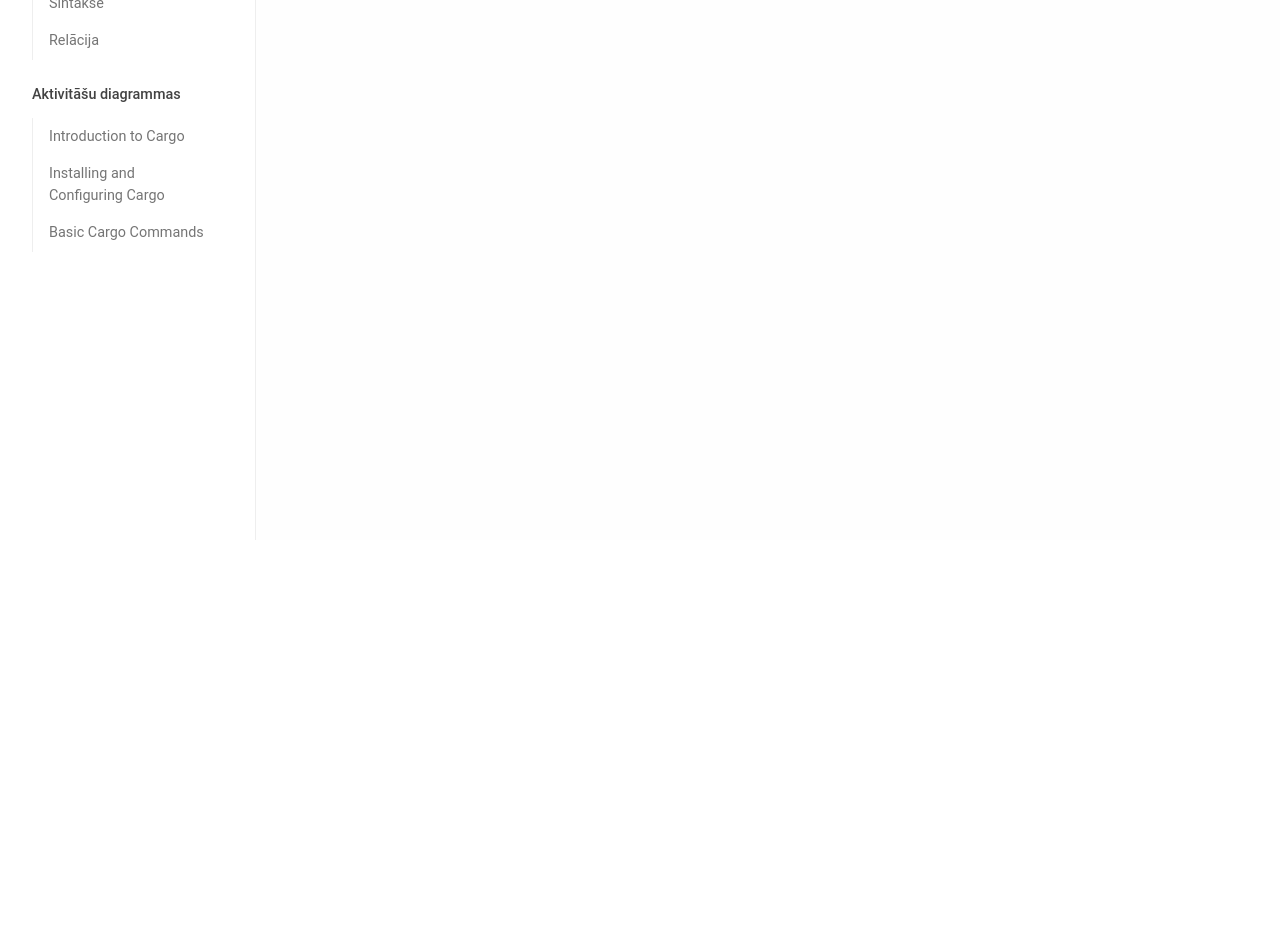
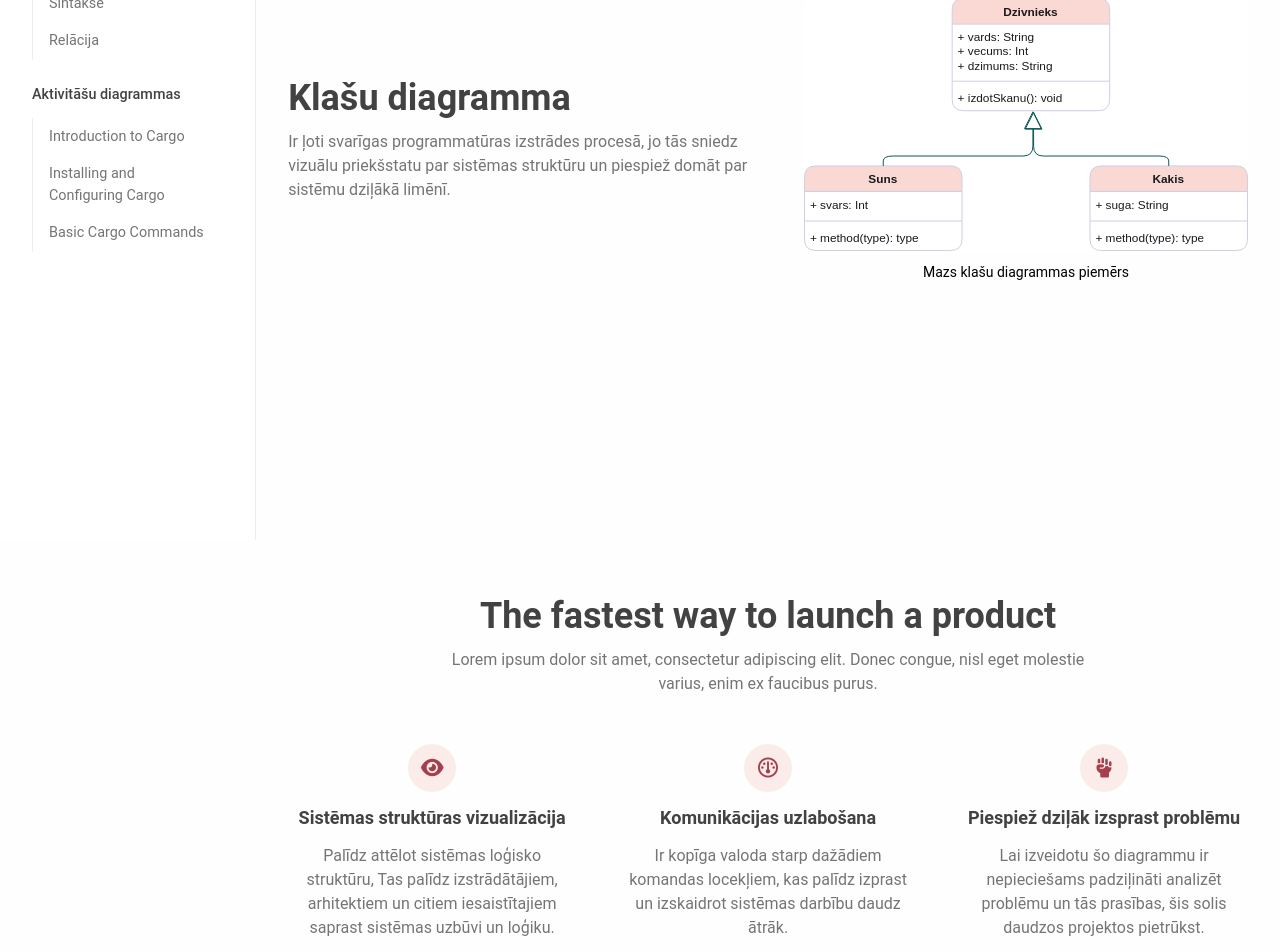
Before and after one commit to WuzzyLV/UML-Info-Page, a React (Vite) app: page /class-diagram in a window 1280 px wide. Shown: the part 260-1212 px from the top of the page. Before the commit the page ends 800 px from the top, so only its background shows below. Built offline with nearby package versions, Linux system fonts and the light colour scheme.

Commit message:
start class homepage

```diff
--- a/src/App.jsx
+++ b/src/App.jsx
@@ -2,7 +2,7 @@ import { Route, BrowserRouter as Router, Routes } from "react-router-dom";
 import { Home } from "./pages/Home";
 import Sidebar from "./components/SideBar";
 import { Footer } from "./components/Footer";
-
+import { ClassHome } from "./pages/ClassHome";
 // pages.js
 export const pages = [
   { id: 1, title: "Start", path: "/", content: <Home /> },
@@ -10,7 +10,7 @@ export const pages = [
     id: 2,
     title: "Kapēc un kā",
     path: "/class-diagram",
-    content: <div>Class</div>,
+    content: <ClassHome />,
   },
   {
     id: 3,
--- /dev/null
+++ b/src/pages/ClassHome.jsx
@@ -0,0 +1,96 @@
+import { Typography } from "@material-tailwind/react";
+
+export const ClassHome = () => {
+  return (
+    <>
+      <HeroSection />
+      <BenefitsSection />
+    </>
+  );
+};
+
+const HeroSection = () => {
+  return (
+    <section className="h-screen flex items-center">
+      <div className="max-w-screen-xl mx-auto px-4  gap-x-12 justify-between md:flex md:px-8">
+        <div className="max-w-xl flex flex-col justify-center">
+          <h3 className="text-gray-800 text-3xl font-semibold sm:text-4xl">
+            Klašu diagramma
+          </h3>
+          <p className="mt-3 text-gray-600">
+            Ir ļoti svarīgas programmatūras izstrādes procesā, jo tās sniedz
+            vizuālu priekšstatu par sistēmas struktūru un piespiež domāt par
+            sistēmu dziļākā limēnī.
+          </p>
+        </div>
+        <div className="flex-none mt-4 md:mt-0">
+          <figure>
+            <img
+              className="h-64 w-full rounded-lg object-cover object-center"
+              src="/classEx.svg"
+              alt="Uml example"
+            />
+            <Typography
+              as="caption"
+              variant="small"
+              className="mt-2 text-center font-normal"
+            >
+              Mazs klašu diagrammas piemērs
+            </Typography>
+          </figure>
+        </div>
+      </div>
+    </section>
+  );
+};
+
+const BenefitsSection = () => {
+  const features = [
+    {
+      icon: <i class="fa-solid fa-eye"></i>,
+      title: "Sistēmas struktūras vizualizācija",
+      desc: "Palīdz attēlot sistēmas loģisko struktūru, Tas palīdz izstrādātājiem, arhitektiem un citiem iesaistītajiem saprast sistēmas uzbūvi un loģiku.",
+    },
+    {
+      icon: <i class="fa-regular fa-gauge"></i>,
+      title: "Komunikācijas uzlabošana",
+      desc: "Ir kopīga valoda starp dažādiem komandas locekļiem, kas palīdz izprast un izskaidrot sistēmas darbību daudz ātrāk.",
+    },
+    {
+      icon: <i class="fa-solid fa-hand-fist"></i>,
+      title: "Piespiež dziļāk izsprast problēmu",
+      desc: "Lai izveidotu šo diagrammu ir nepieciešams padziļināti analizēt problēmu un tās prasības, šis solis daudzos projektos pietrūkst.",
+    },
+  ];
+
+  return (
+    <section className="py-14">
+      <div className="max-w-screen-xl mx-auto px-4 text-center text-gray-600 md:px-8">
+        <div className="max-w-2xl mx-auto">
+          <h3 className="text-gray-800 text-3xl font-semibold sm:text-4xl">
+            The fastest way to launch a product
+          </h3>
+          <p className="mt-3">
+            Lorem ipsum dolor sit amet, consectetur adipiscing elit. Donec
+            congue, nisl eget molestie varius, enim ex faucibus purus.
+          </p>
+        </div>
+        <div className="mt-12">
+          <ul className="grid gap-y-8 gap-x-12 sm:grid-cols-2 lg:grid-cols-3">
+            {features.map((item, idx) => (
+              <li key={idx} className="space-y-3">
+                <div className="w-12 h-12 text-xl mx-auto bg-[#FAD9D5] bg-opacity-50 text-accent1 rounded-full flex items-center justify-center">
+                  {item.icon}
+                </div>
+                <h4 className="text-lg text-gray-800 font-semibold">
+                  {item.title}
+                </h4>
+                <p>{item.desc}</p>
+              </li>
+            ))}
+          </ul>
+        </div>
+      </div>
+    </section>
+  );
+};
```
